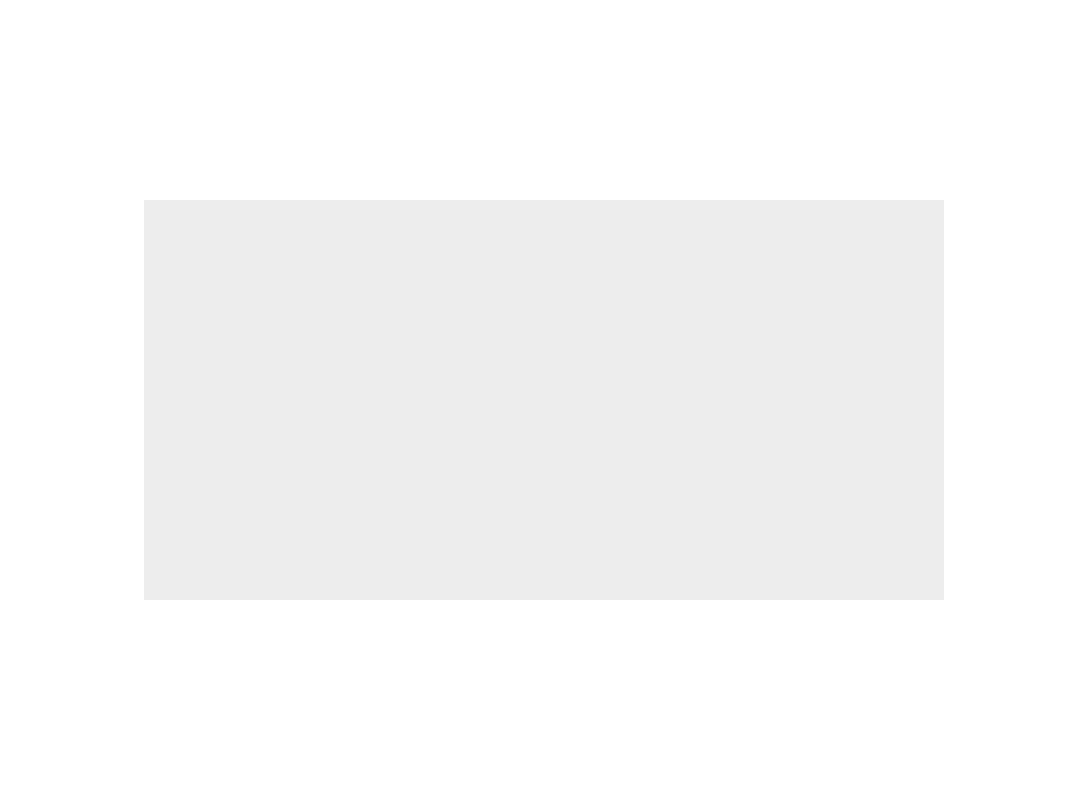
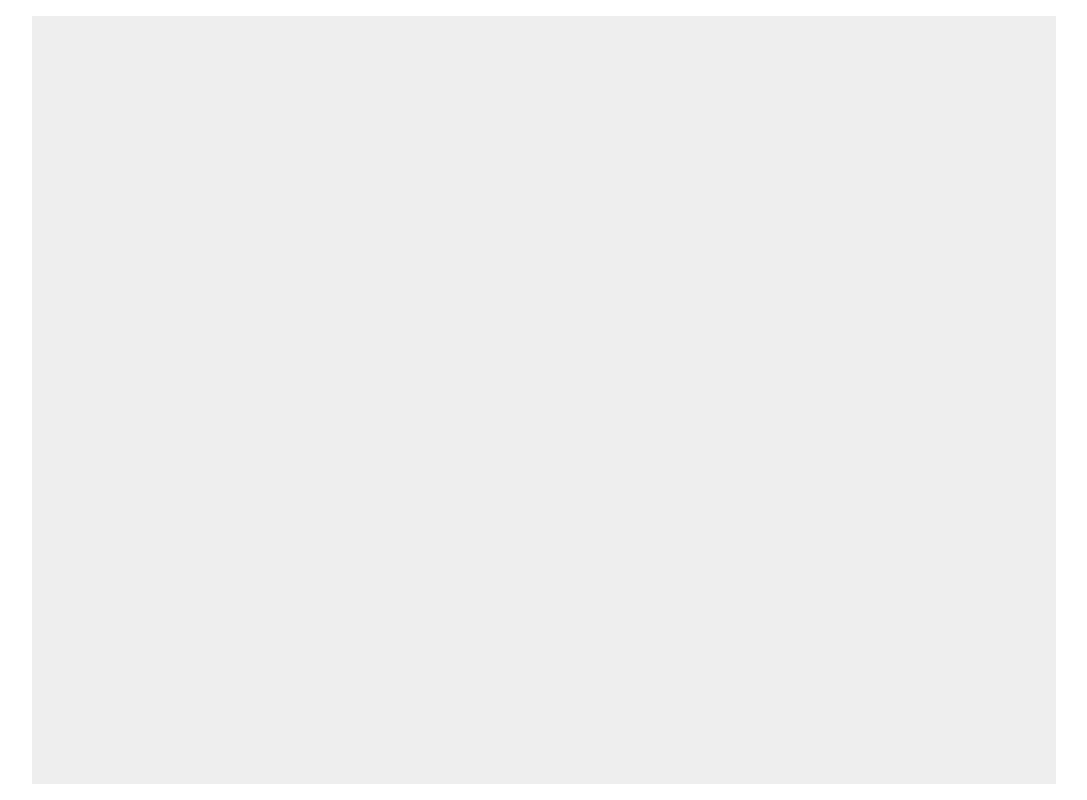
Before and after one commit to robotmonsterlovesyou/pmgj-smoothie-operator, a website: page index.html in a window 1280 px wide. Shown: the whole page, without its empty margins (96-1183 px from the left). Drawn offline with Linux system fonts and the light colour scheme.

Commit message:
resize the board

```diff
--- a/index.html
+++ b/index.html
@@ -9,7 +9,7 @@
 
 <body>
 
-<canvas width="800" height="400"></canvas>
+<canvas width="1024" height="768"></canvas>
 
 <script src="bower_components/requirejs/require.js" data-main="js/config"></script>
 
```
